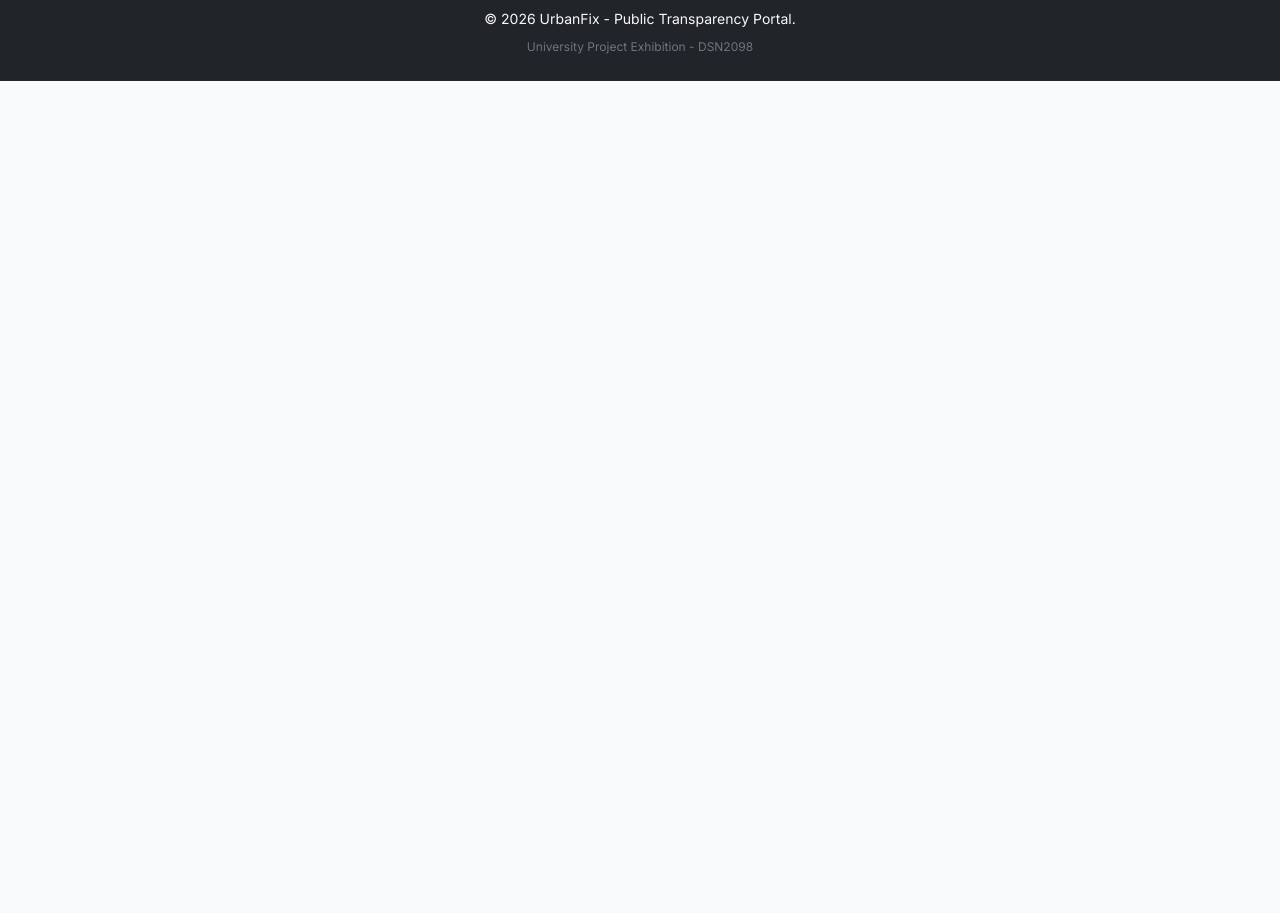
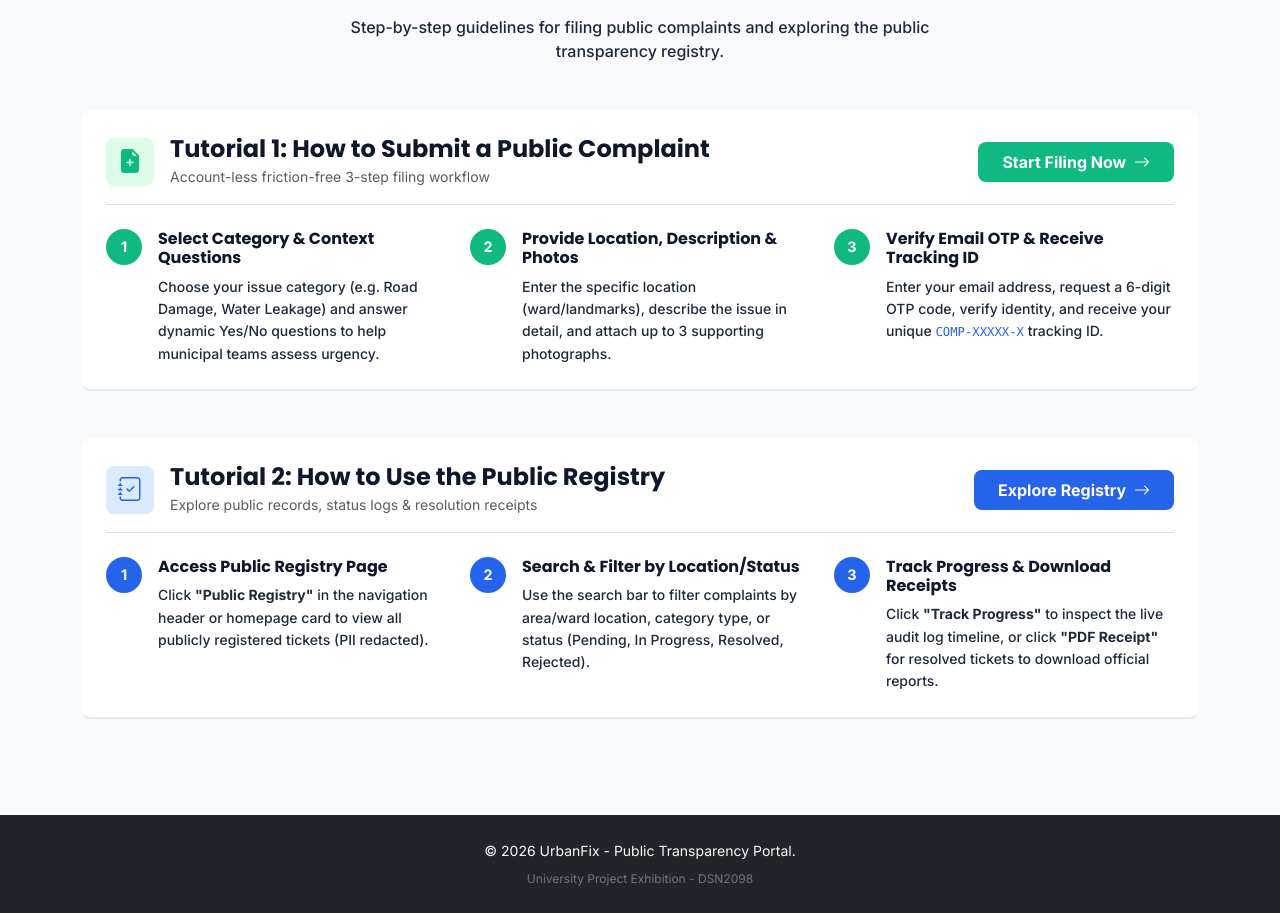
Before and after one commit to pizzaparth/urbanfix, a React (Vite) app in the folder frontend/: page / in a window 1280 px wide. Shown: the part 855-1768 px from the top of the page. Before the commit the page ends 936 px from the top, so only its background shows below. Built offline with nearby package versions, Linux system fonts and the light colour scheme; no server answers.

Commit message:
Added tutorial on the homepage and minor UI/UX tweaks

```diff
--- a/frontend/src/pages/public/Home.jsx
+++ b/frontend/src/pages/public/Home.jsx
@@ -127,7 +127,7 @@ const Home = () => {
         <h1 className="display-6 fw-bold mb-3" style={{ color: '#0F172A', fontFamily: 'Poppins, sans-serif' }}>
           Smart Digital Public Administration & Transparency
         </h1>
-        <p className="fs-6 text-secondary mx-auto mb-4" style={{ maxWidth: '720px' }}>
+        <p className="fs-6 fw-medium mx-auto mb-4" style={{ maxWidth: '720px', color: '#1E293B' }}>
           Connecting community members and municipal authorities. Report public issues, verify identity securely via email OTP, monitor real-time ticket progress, and access transparent public records.
         </p>
 
@@ -139,7 +139,7 @@ const Home = () => {
                 <i className="bi bi-journal-text fs-3" style={{ color: '#2563EB' }}></i>
               </div>
               <h3 className="fs-5 fw-bold mb-2" style={{ color: '#0F172A' }}>Public Registry</h3>
-              <p className="text-secondary small mb-4">
+              <p className="small mb-4 fw-medium" style={{ color: '#1E293B' }}>
                 View all publicly registered complaints, search by area location, and filter by category or status.
               </p>
               <Link to="/registry" className="btn btn-primary fw-bold mt-auto border-0" style={{ backgroundColor: '#2563EB', borderRadius: '8px' }}>
@@ -155,7 +155,7 @@ const Home = () => {
                 <i className="bi bi-plus-circle-fill fs-3" style={{ color: '#10B981' }}></i>
               </div>
               <h3 className="fs-5 fw-bold mb-2" style={{ color: '#0F172A' }}>File a Complaint</h3>
-              <p className="text-secondary small mb-4">
+              <p className="small mb-4 fw-medium" style={{ color: '#1E293B' }}>
                 Report local road, sanitation, water, or electricity issues through our interactive questionnaire flow.
               </p>
               <Link to="/file-complaint" className="btn btn-success fw-bold mt-auto border-0" style={{ backgroundColor: '#10B981', borderRadius: '8px' }}>
@@ -171,7 +171,7 @@ const Home = () => {
                 <i className="bi bi-search fs-3" style={{ color: '#F59E0B' }}></i>
               </div>
               <h3 className="fs-5 fw-bold mb-2" style={{ color: '#0F172A' }}>Track Progress</h3>
-              <p className="text-secondary small mb-4">
+              <p className="small mb-4 fw-medium" style={{ color: '#1E293B' }}>
                 Enter your unique Tracking ID to inspect the live audit log history, official remarks, and resolution status.
               </p>
               <Link to="/track" className="btn btn-warning text-white fw-bold mt-auto border-0" style={{ backgroundColor: '#F59E0B', borderRadius: '8px' }}>
@@ -180,6 +180,154 @@ const Home = () => {
             </div>
           </div>
         </div>
+
+        {/* 3. User Tutorial & Step-by-Step Guide Section (Full Width, Vertical Sections, No Cards) */}
+        <div className="mt-5 pt-4 text-start">
+          <div className="text-center mb-5">
+            <h2 className="display-6 fw-bold mb-2" style={{ color: '#0F172A', fontFamily: 'Poppins, sans-serif' }}>
+              How to Use the UrbanFix Portal
+            </h2>
+            <p className="fs-6 fw-medium mx-auto mb-0" style={{ maxWidth: '680px', color: '#1E293B' }}>
+              Step-by-step guidelines for filing public complaints and exploring the public transparency registry.
+            </p>
+          </div>
+
+          <div className="d-flex flex-column gap-5">
+            {/* Section 1: How to Submit a Complaint */}
+            <section className="py-4 px-3 px-md-4 rounded-3 bg-white" style={{ borderBottom: '2px solid #E2E8F0' }}>
+              <div className="d-flex flex-column flex-md-row align-items-md-center justify-content-between mb-4 pb-3 border-bottom">
+                <div className="d-flex align-items-center mb-3 mb-md-0">
+                  <div className="rounded-3 p-2 text-primary me-3 d-flex align-items-center justify-content-center" style={{ backgroundColor: '#DCFCE7', width: '48px', height: '48px' }}>
+                    <i className="bi bi-file-earmark-plus-fill fs-4" style={{ color: '#10B981' }}></i>
+                  </div>
+                  <div>
+                    <h3 className="fs-4 fw-bold mb-0" style={{ color: '#0F172A', fontFamily: 'Poppins, sans-serif' }}>
+                      Tutorial 1: How to Submit a Public Complaint
+                    </h3>
+                    <span className="small text-muted">Account-less friction-free 3-step filing workflow</span>
+                  </div>
+                </div>
+                <Link to="/file-complaint" className="btn btn-success fw-bold px-4 py-2 text-nowrap" style={{ backgroundColor: '#10B981', border: 'none', borderRadius: '8px' }}>
+                  Start Filing Now <i className="bi bi-arrow-right ms-1"></i>
+                </Link>
+              </div>
+
+              <div className="row g-4">
+                {/* Step 1 */}
+                <div className="col-md-4">
+                  <div className="d-flex align-items-start">
+                    <div className="rounded-circle fw-bold text-white me-3 d-flex align-items-center justify-content-center flex-shrink-0" style={{ backgroundColor: '#10B981', width: '36px', height: '36px', fontSize: '0.9rem' }}>
+                      1
+                    </div>
+                    <div>
+                      <h4 className="fs-6 fw-bold mb-2" style={{ color: '#0F172A' }}>Select Category & Context Questions</h4>
+                      <p className="small mb-0 fw-medium" style={{ color: '#1E293B', lineHeight: '1.6' }}>
+                        Choose your issue category (e.g. Road Damage, Water Leakage) and answer dynamic Yes/No questions to help municipal teams assess urgency.
+                      </p>
+                    </div>
+                  </div>
+                </div>
+
+                {/* Step 2 */}
+                <div className="col-md-4">
+                  <div className="d-flex align-items-start">
+                    <div className="rounded-circle fw-bold text-white me-3 d-flex align-items-center justify-content-center flex-shrink-0" style={{ backgroundColor: '#10B981', width: '36px', height: '36px', fontSize: '0.9rem' }}>
+                      2
+                    </div>
+                    <div>
+                      <h4 className="fs-6 fw-bold mb-2" style={{ color: '#0F172A' }}>Provide Location, Description & Photos</h4>
+                      <p className="small mb-0 fw-medium" style={{ color: '#1E293B', lineHeight: '1.6' }}>
+                        Enter the specific location (ward/landmarks), describe the issue in detail, and attach up to 3 supporting photographs.
+                      </p>
+                    </div>
+                  </div>
+                </div>
+
+                {/* Step 3 */}
+                <div className="col-md-4">
+                  <div className="d-flex align-items-start">
+                    <div className="rounded-circle fw-bold text-white me-3 d-flex align-items-center justify-content-center flex-shrink-0" style={{ backgroundColor: '#10B981', width: '36px', height: '36px', fontSize: '0.9rem' }}>
+                      3
+                    </div>
+                    <div>
+                      <h4 className="fs-6 fw-bold mb-2" style={{ color: '#0F172A' }}>Verify Email OTP & Receive Tracking ID</h4>
+                      <p className="small mb-0 fw-medium" style={{ color: '#1E293B', lineHeight: '1.6' }}>
+                        Enter your email address, request a 6-digit OTP code, verify identity, and receive your unique <code style={{ color: '#2563EB' }}>COMP-XXXXX-X</code> tracking ID.
+                      </p>
+                    </div>
+                  </div>
+                </div>
+              </div>
+            </section>
+
+            {/* Section 2: How to Use the Public Registry */}
+            <section className="py-4 px-3 px-md-4 rounded-3 bg-white" style={{ borderBottom: '2px solid #E2E8F0' }}>
+              <div className="d-flex flex-column flex-md-row align-items-md-center justify-content-between mb-4 pb-3 border-bottom">
+                <div className="d-flex align-items-center mb-3 mb-md-0">
+                  <div className="rounded-3 p-2 text-primary me-3 d-flex align-items-center justify-content-center" style={{ backgroundColor: '#DBEAFE', width: '48px', height: '48px' }}>
+                    <i className="bi bi-journal-check fs-4" style={{ color: '#2563EB' }}></i>
+                  </div>
+                  <div>
+                    <h3 className="fs-4 fw-bold mb-0" style={{ color: '#0F172A', fontFamily: 'Poppins, sans-serif' }}>
+                      Tutorial 2: How to Use the Public Registry
+                    </h3>
+                    <span className="small text-muted">Explore public records, status logs & resolution receipts</span>
+                  </div>
+                </div>
+                <Link to="/registry" className="btn btn-primary fw-bold px-4 py-2 text-nowrap" style={{ backgroundColor: '#2563EB', border: 'none', borderRadius: '8px' }}>
+                  Explore Registry <i className="bi bi-arrow-right ms-1"></i>
+                </Link>
+              </div>
+
+              <div className="row g-4">
+                {/* Step 1 */}
+                <div className="col-md-4">
+                  <div className="d-flex align-items-start">
+                    <div className="rounded-circle fw-bold text-white me-3 d-flex align-items-center justify-content-center flex-shrink-0" style={{ backgroundColor: '#2563EB', width: '36px', height: '36px', fontSize: '0.9rem' }}>
+                      1
+                    </div>
+                    <div>
+                      <h4 className="fs-6 fw-bold mb-2" style={{ color: '#0F172A' }}>Access Public Registry Page</h4>
+                      <p className="small mb-0 fw-medium" style={{ color: '#1E293B', lineHeight: '1.6' }}>
+                        Click <strong>"Public Registry"</strong> in the navigation header or homepage card to view all publicly registered tickets (PII redacted).
+                      </p>
+                    </div>
+                  </div>
+                </div>
+
+                {/* Step 2 */}
+                <div className="col-md-4">
+                  <div className="d-flex align-items-start">
+                    <div className="rounded-circle fw-bold text-white me-3 d-flex align-items-center justify-content-center flex-shrink-0" style={{ backgroundColor: '#2563EB', width: '36px', height: '36px', fontSize: '0.9rem' }}>
+                      2
+                    </div>
+                    <div>
+                      <h4 className="fs-6 fw-bold mb-2" style={{ color: '#0F172A' }}>Search & Filter by Location/Status</h4>
+                      <p className="small mb-0 fw-medium" style={{ color: '#1E293B', lineHeight: '1.6' }}>
+                        Use the search bar to filter complaints by area/ward location, category type, or status (Pending, In Progress, Resolved, Rejected).
+                      </p>
+                    </div>
+                  </div>
+                </div>
+
+                {/* Step 3 */}
+                <div className="col-md-4">
+                  <div className="d-flex align-items-start">
+                    <div className="rounded-circle fw-bold text-white me-3 d-flex align-items-center justify-content-center flex-shrink-0" style={{ backgroundColor: '#2563EB', width: '36px', height: '36px', fontSize: '0.9rem' }}>
+                      3
+                    </div>
+                    <div>
+                      <h4 className="fs-6 fw-bold mb-2" style={{ color: '#0F172A' }}>Track Progress & Download Receipts</h4>
+                      <p className="small mb-0 fw-medium" style={{ color: '#1E293B', lineHeight: '1.6' }}>
+                        Click <strong>"Track Progress"</strong> to inspect the live audit log timeline, or click <strong>"PDF Receipt"</strong> for resolved tickets to download official reports.
+                      </p>
+                    </div>
+                  </div>
+                </div>
+              </div>
+            </section>
+          </div>
+        </div>
       </div>
     </MainLayout>
   );
```
Also changed, not shown: 2 other files (tests, documents, lock files or other folders).
